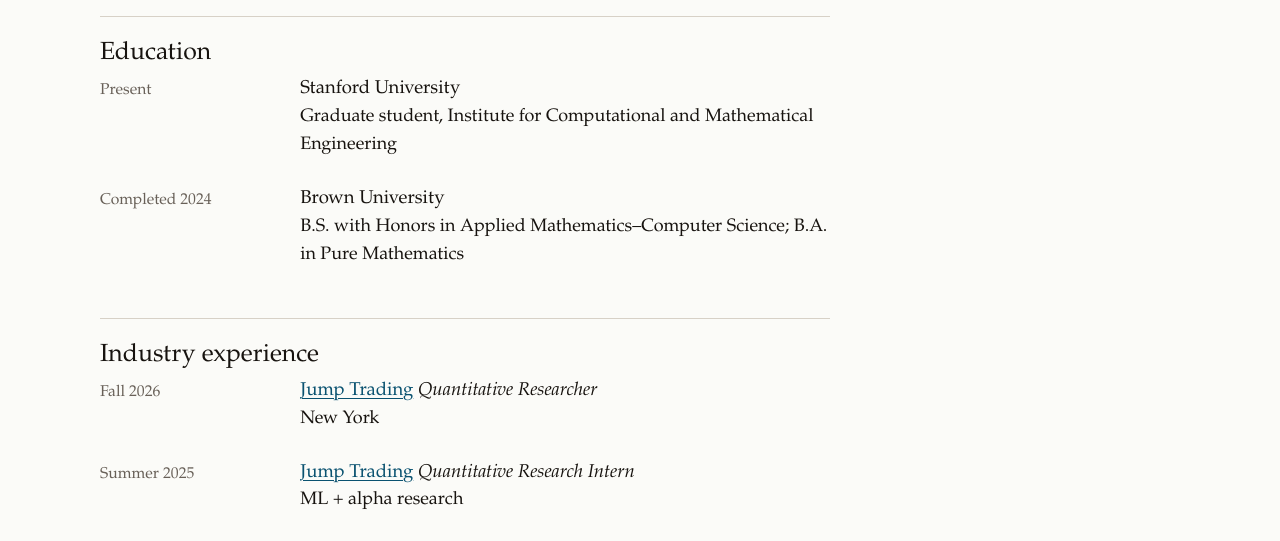
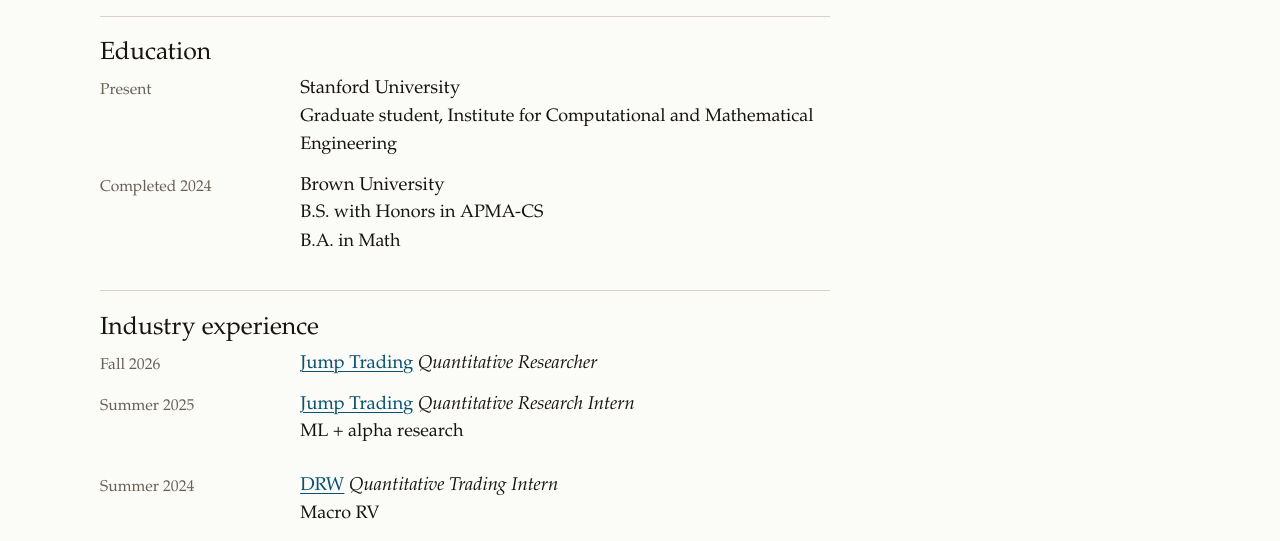
Before and after one commit to benjamin-shih/benjamin-shih.github.io, an Astro site: page /background in a window 1280 px wide. Shown: the part 198-739 px from the top of the page. Built offline with nearby package versions, Linux system fonts and the light colour scheme; Astro itself is replaced by a stand-in of ours.

Commit message:
Refine background profile details

```diff
--- a/src/data/profile.ts
+++ b/src/data/profile.ts
@@ -6,7 +6,6 @@
     "Benjamin Shih is a graduate student working on mechanistic interpretability, with broader interests in theoretical and scientific machine learning.",
   summary:
     "I am a graduate student at the Stanford Institute for Computational and Mathematical Engineering. My current research is in mechanistic interpretability, with broader interests in theoretical and scientific machine learning.",
-  location: "Stanford, California",
   interests: [
     "Scientific ML",
     "Mech interp",
@@ -37,7 +36,7 @@
   {
     institution: "Brown University",
     degree:
-      "B.S. with Honors in Applied Mathematics–Computer Science; B.A. in Pure Mathematics",
+      "B.S. with Honors in APMA-CS; B.A. in Math",
     period: "Completed 2024",
   },
 ];
--- a/src/pages/background.astro
+++ b/src/pages/background.astro
@@ -16,7 +16,9 @@
           <p class="date">{item.period}</p>
           <div>
             <h3>{item.institution}</h3>
-            <p>{item.degree}</p>
+            <div class="degree-list">
+              {item.degree.split("; ").map((degree) => <p>{degree}</p>)}
+            </div>
           </div>
         </article>
       ))}
@@ -31,7 +33,7 @@
           <p class="date">{item.period}</p>
           <div>
             <h3><a href={item.href}>{item.organization}</a> <em>{item.title}</em></h3>
-            <p>{item.detail}</p>
+            {item.detail !== "New York" && <p>{item.detail}</p>}
           </div>
         </article>
       ))}
--- a/src/pages/index.astro
+++ b/src/pages/index.astro
@@ -16,7 +16,7 @@
           I am a graduate student at the Stanford Institute for Computational and Mathematical Engineering. In the DASH Lab at Stanford, advised by Eric Darve, I work on mechanistic interpretability. My research uses interpretable models and sparse representations to study feature hierarchy, feature absorption, and related structure in language models. In {nextRole.period}, I will join <a href={nextRole.href}>{nextRole.organization}</a> as a Quantitative Researcher in {nextRole.detail}.
         </p>
         <p>
-          Previously, I received a B.S. with Honors in Applied Mathematics–Computer Science and a B.A. in Pure Mathematics from Brown University.
+          Previously, I received a B.S. with Honors in APMA-CS and a B.A. in Math from Brown University.
         </p>
       </section>
 
@@ -78,7 +78,6 @@
       <div class="rail-section">
         <h2>Contact</h2>
         <p><a href={`mailto:${profile.email}`}>{profile.email}</a></p>
-        <p>{profile.location}</p>
       </div>
 
       <div class="rail-section">
--- a/src/styles/global.css
+++ b/src/styles/global.css
@@ -335,6 +335,10 @@
   margin-bottom: 0;
 }
 
+.degree-list p {
+  margin-bottom: 0;
+}
+
 .site-footer {
   border-top: 1px solid var(--rule);
   color: var(--muted);
```
